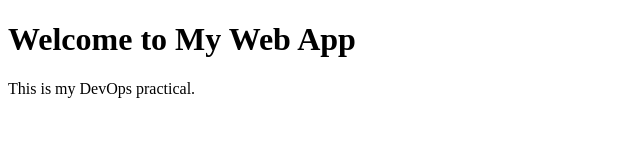
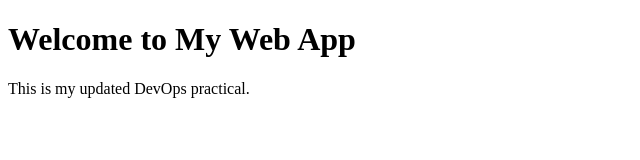
Before and after one commit to areekamariam98-dotcom/SampleWebApp, a plain HTML site: page index.html in a window 1280 px wide. Shown: the full height of the page, 0-640 px from the left. Drawn offline with Linux system fonts and the light colour scheme.

Commit message:
updated homepage content

```diff
--- a/index.html
+++ b/index.html
@@ -5,6 +5,6 @@
 </head>
 <body>
     <h1>Welcome to My Web App</h1>
-    <p>This is my DevOps practical.</p>
+    <p>This is my updated DevOps practical.</p>
 </body>
 </html>
```
